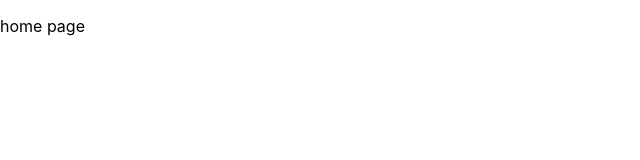
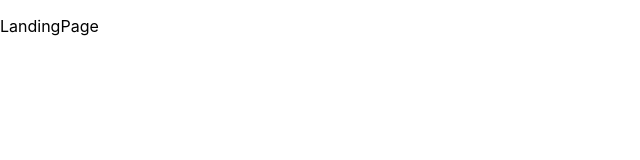
Before and after one commit to DamianRz/WT-React-Evaluation, a React (Create React App) app in the folder wt-evaluation/: page / in a window 1280 px wide. Shown: the top 160 px of the page, without its empty margins (0-640 px from the left). Built offline with nearby package versions, Linux system fonts and the light colour scheme.

Commit message:
create toolbar and theme file

```diff
--- a/wt-evaluation/src/App.js
+++ b/wt-evaluation/src/App.js
@@ -1,11 +1,10 @@
 import React from 'react';
+import { Home } from './pages/home'
 import {
   BrowserRouter as Router,
   Switch,
   Route,
 } from "react-router-dom";
-
-import { Home } from './pages/home'
 
 function App() {
   return (
--- /dev/null
+++ b/wt-evaluation/src/components/toolbar/index.js
@@ -0,0 +1,14 @@
+import React from 'react';
+import './toolbar.scss';
+
+export const Toolbar = ({ title }) => {
+    return (
+        <div className="toolbar">
+            <div className="left-box">
+                {title && <p>{title}</p>}
+            </div>
+            <div className="right-box">
+            </div>
+        </div>
+    )
+}
--- /dev/null
+++ b/wt-evaluation/src/components/toolbar/toolbar.scss
@@ -0,0 +1 @@
+.home-page {}
--- a/wt-evaluation/src/pages/home/index.jsx
+++ b/wt-evaluation/src/pages/home/index.jsx
@@ -1,10 +1,11 @@
 import React from 'react';
+import { Toolbar } from '../../components/toolbar';
 import './home.scss';
 
 export const Home = () => {
     return (
         <div className="home-page">
-            <p>home page</p>
+            <Toolbar title="LandingPage" />
         </div>
     )
 }
```
Also changed, not shown: wt-evaluation/src/theme/theme.scss (added, +10 -0 lines).
